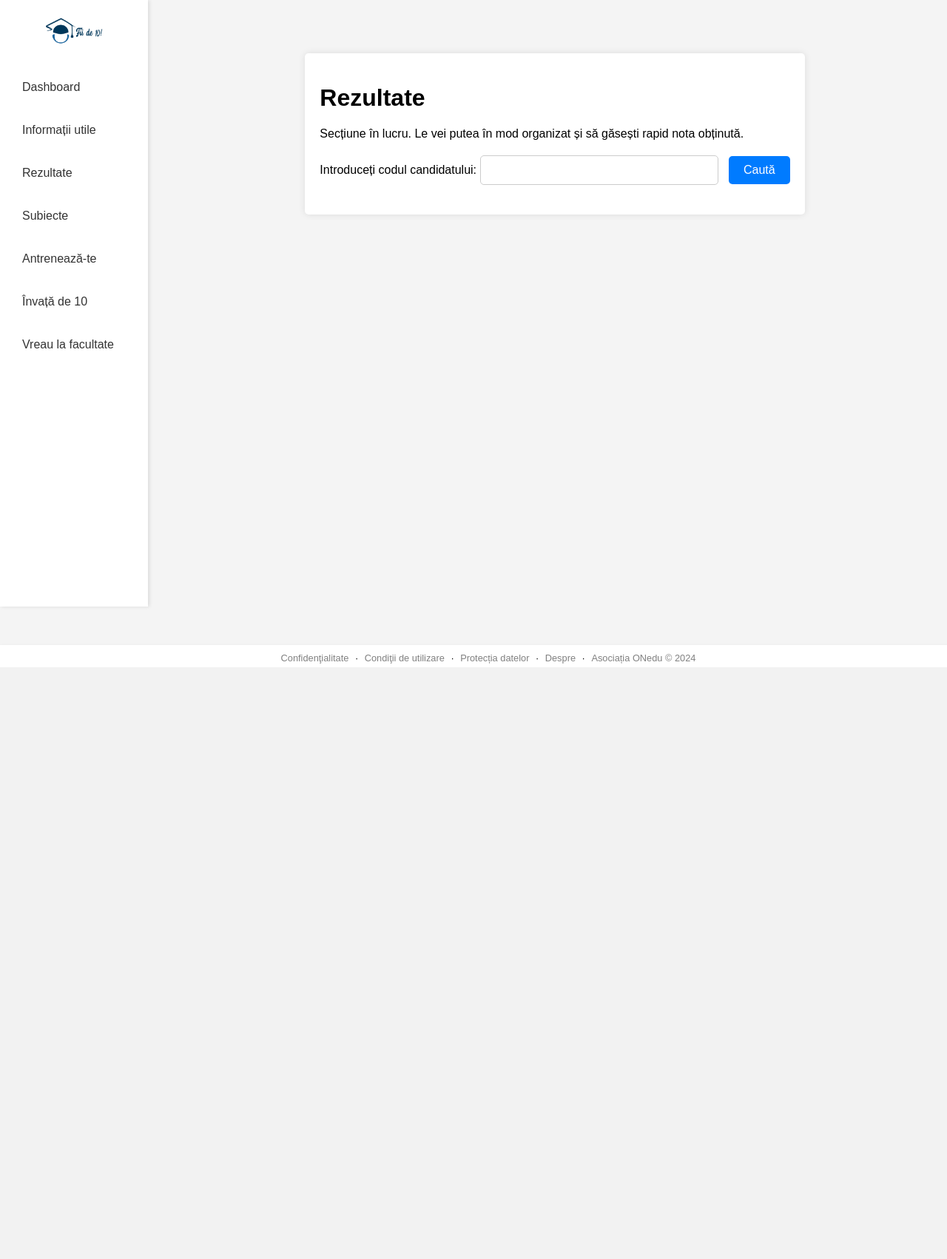
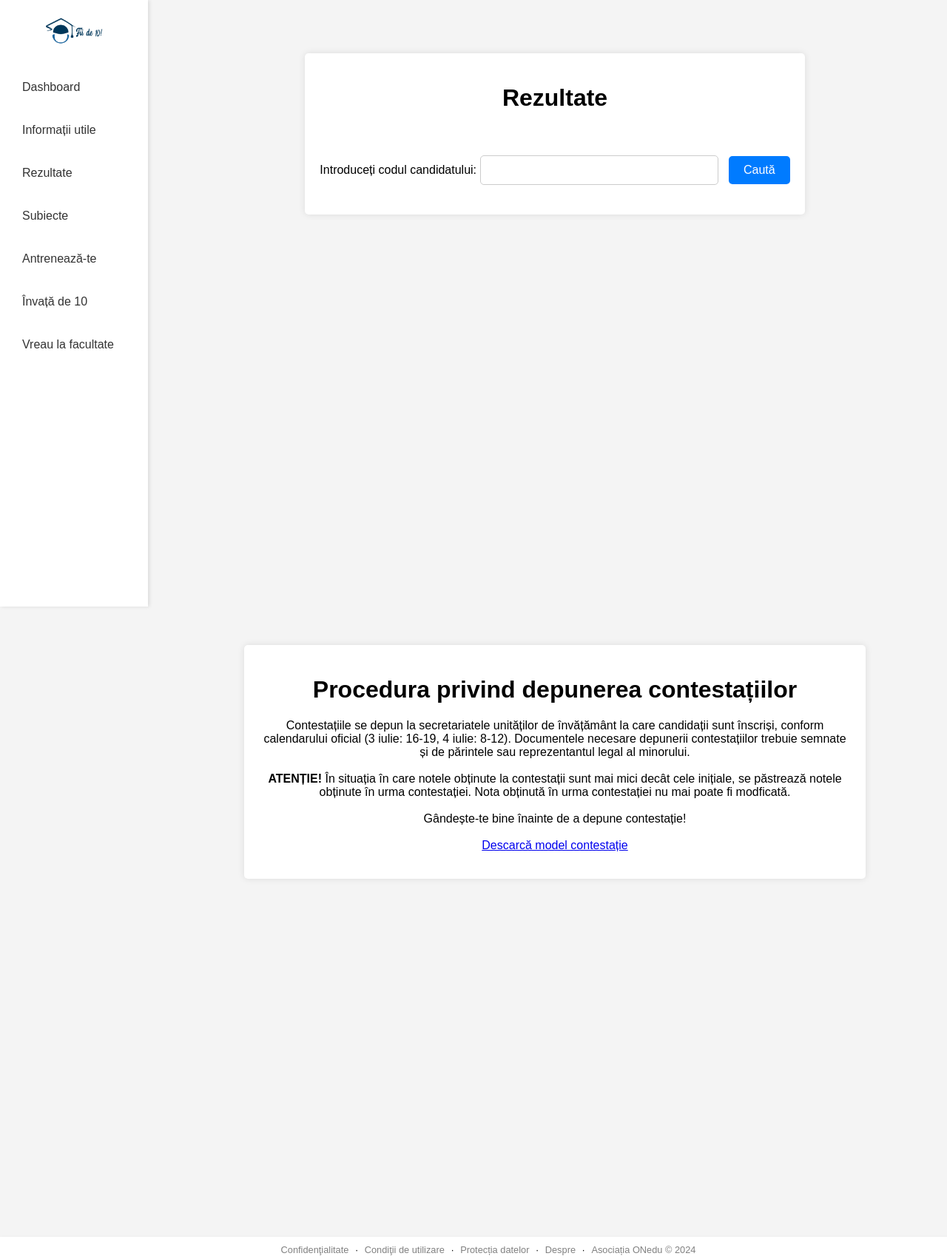
Before and after one commit to ONeduRomania/bac-fiide10, a PHP site: page /results.php in a window 1280 px wide. Shown: the whole page at 74% size. Before the commit the page ends 902 px from the top, so only its background shows below. Run offline with PHP 8.4, Linux system fonts and the light colour scheme.

Commit message:
important updates

```diff
--- a/index.php
+++ b/index.php
@@ -62,8 +62,8 @@ $result = $conn->query($sql);
                     <h2>Calendar 2024</h2>
 <!--                    <div class="calendar-event" data-date="today">01.07 09:00 - Limba și literatura română</div>-->
 <!--                    <div class="calendar-event" data-date="today">02.07 09:00 - Proba obligatorie a profilului</div>-->
-                    <div class="calendar-event">04.07 09:00 - Proba la alegere a profilui sau specializării</div>
-                    <div class="calendar-event">05.07 09:00 - Limba și literatura maternă</div>
+<!--                    <div class="calendar-event">04.07 09:00 - Proba la alegere a profilui sau specializării</div>-->
+                    <div class="calendar-event" data-date="today">05.07 09:00 - Limba și literatura maternă</div>
                     <div class="calendar-event">08.07 12:00 - Afișarea rezultatelor</div>
                     <div class="calendar-event">08.07 12-18 - Depunerea contestațiilor</div>
                     <div class="calendar-event">12.07 - Rezultate finale</div>
--- a/results.php
+++ b/results.php
@@ -5,8 +5,23 @@ if (isset($_GET['unique_code'])) {
 
     function get_redirect_url($unique_code)
     {
-        $county = (ctype_alpha($unique_code[1])) ? substr($unique_code, 0, 2) : $unique_code[0];
-        $url = "http://static.evaluare.edu.ro/2023/rezultate/{$county}/index.html?queries[search]={$unique_code}";
+        $county_acronym = (ctype_alpha($unique_code[1])) ? substr($unique_code, 0, 2) : $unique_code[0];
+
+        $county_codes = [
+            'AB' => 1, 'AR' => 3, 'AG' => 2, 'BC' => 6, 'BH' => 5, 'BN' => 7, 'BR' => 8, 'BT' => 9, 'BV' => 10,
+            'BZ' => 11, 'CS' => 14, 'CL' => 13, 'CJ' => 12, 'CT' => 15, 'CV' => 16, 'DB' => 17, 'DJ' => 18,
+            'GL' => 20, 'GR' => 21, 'GJ' => 19, 'HR' => 23, 'HD' => 22, 'IL' => 25, 'IS' => 26, 'IF' => 24,
+            'MM' => 28, 'MH' => 27, 'MS' => 29, 'NT' => 30, 'OT' => 31, 'PH' => 32, 'SM' => 35, 'SJ' => 34,
+            'SB' => 33, 'SV' => 36, 'TR' => 39, 'TM' => 38, 'TL' => 37, 'VS' => 42, 'VL' => 40, 'VN' => 41,
+            'B'  => 4
+        ];
+
+        $county_code = isset($county_codes[$county_acronym]) ? $county_codes[$county_acronym] : null;
+        if ($county_code === null) {
+            return null;
+        }
+
+        $url = "http://bacalaureat.edu.ro/RezultateCautare.aspx?Jud={$county_code}&Cod={$unique_code}";
         return $url;
     }
 
@@ -29,9 +44,8 @@ if (isset($_GET['unique_code'])) {
 <div class="main-content">
     <div class="container">
         <div class="useful-info">
-            <h1>Rezultate</h1>
-            <p>Secțiune în lucru. Le vei putea în mod organizat și să găsești rapid nota obținută.</p>
-
+            <h1 style="text-align: center;">Rezultate</h1>
+            <br/>
             <div class="search-box">
                 <form method="GET">
                     <label for="unique_code">Introduceți codul candidatului:</label>
@@ -42,11 +56,44 @@ if (isset($_GET['unique_code'])) {
 
             <div class="results">
                 <?php if (!empty($redirect_url)): ?>
+                    <p>Dacă nu ai fost redirecționat automat, <a href="<?php echo $redirect_url; ?>" target="_blank">dă
+                            click aici pentru rezultate.</a></p>
                     <script>
                         window.open('<?php echo $redirect_url; ?>', '_blank');
                     </script>
+                <?php elseif (isset($_GET['unique_code'])): ?>
+                    <p>Codul introdus este invalid. Vă rugăm să verificați codul și să încercați din nou.</p>
                 <?php endif; ?>
             </div>
+        </div>
+    </div>
+
+    <div class="container">
+        <div class="useful-info">
+            <h1 style="text-align: center;">Procedura privind depunerea contestațiilor</h1>
+            <p style="text-align: center;">
+                Contestațiile se depun la secretariatele unităților de învățământ la care candidații sunt înscriși,
+                conform
+                calendarului oficial (3 iulie: 16-19, 4 iulie: 8-12). Documentele necesare depunerii contestațiilor
+                trebuie semnate
+                și de părintele sau reprezentantul legal al minorului.
+
+                <br/>
+                <br/>
+
+                <b>ATENȚIE!</b> În situația în care notele obținute la contestații sunt mai mici decât cele inițiale, se
+                păstrează
+                notele obținute în urma contestației. Nota obținută în urma contestației nu mai poate fi modficată.
+
+                <br/>
+                <br/>
+
+                Gândește-te bine înainte de a depune contestație!
+                <br/>
+                <br/>
+                <a href="https://evaluare.fiide10.ro/docs/2024/model-contestatie-EN-2024.pdf" target="_blank">Descarcă
+                    model contestație</a>
+            </p>
         </div>
     </div>
 </div>
```
Also changed, not shown: css/style.css (line endings or trailing spaces).
